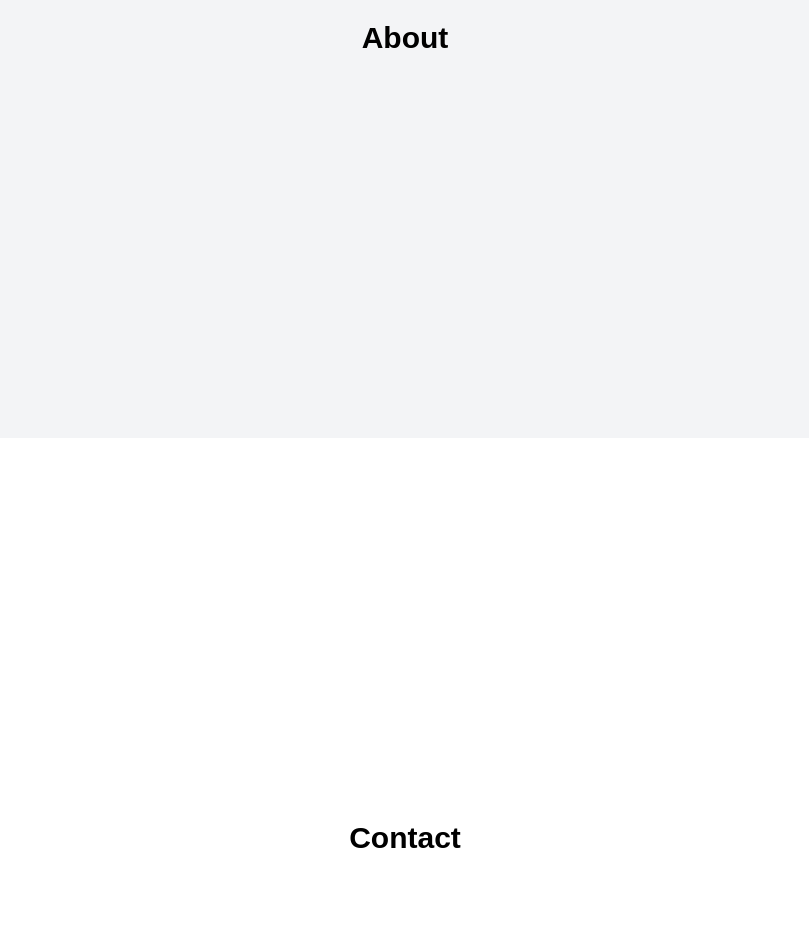
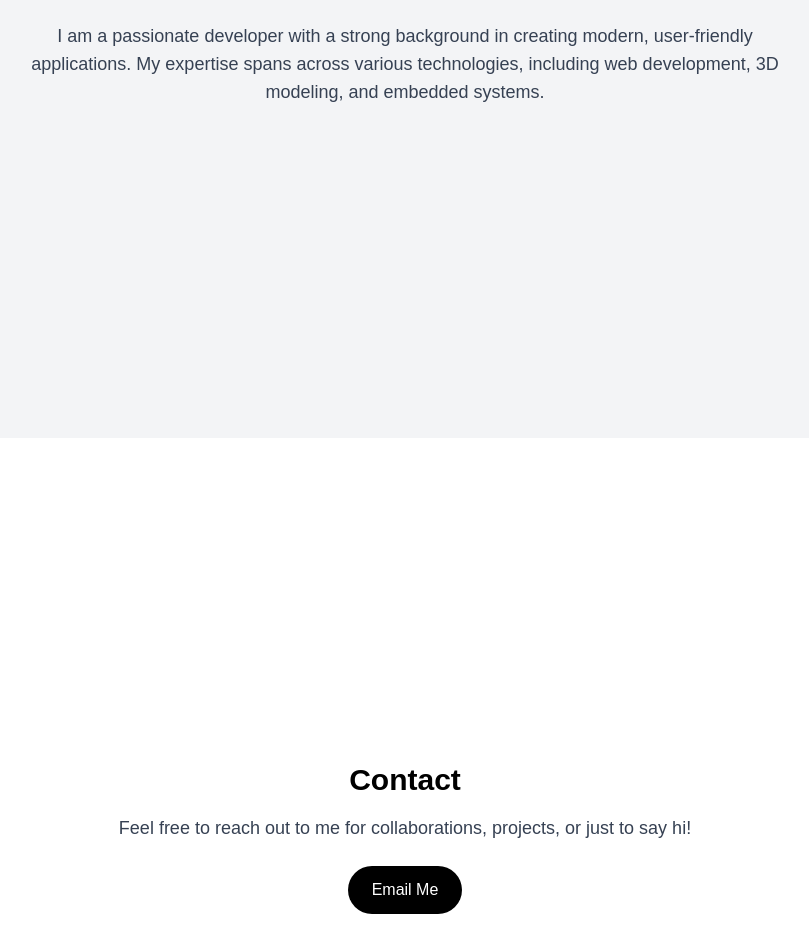
Before and after one commit to FinnSetchell/portfolio-app, a Next.js app: page / in a window 1280 px wide. Shown: the part 2835-3787 px from the top of the page, without its empty margins (235-1044 px from the left). Built offline with nearby package versions, Linux system fonts and the light colour scheme.

Commit message:
add About and Contact components

```diff
--- a/src/app/page.tsx
+++ b/src/app/page.tsx
@@ -1,6 +1,8 @@
 import Hero from "../components/Hero";
 import Projects from "../components/Projects";
 import Skills from "../components/Skills";
+import About from "../components/About";
+import Contact from "../components/Contact";
 
 export default function Home() {
   return (
@@ -8,20 +10,8 @@ export default function Home() {
       <Hero />
       <Projects />
       <Skills />
-      <section
-        id="about"
-        className="min-h-screen flex items-center justify-center bg-gray-100"
-      >
-        <h2 className="text-3xl font-bold">About</h2>
-        {/* Add your about content here */}
-      </section>
-      <section
-        id="contact"
-        className="min-h-screen flex items-center justify-center bg-white"
-      >
-        <h2 className="text-3xl font-bold">Contact</h2>
-        {/* Add your contact content here */}
-      </section>
+      <About />
+      <Contact />
     </div>
   );
 }
--- /dev/null
+++ b/src/components/About.tsx
@@ -0,0 +1,14 @@
+export default function About() {
+  return (
+    <section
+      id="about"
+      className="min-h-screen flex flex-col items-center justify-center bg-gray-100 px-4"
+    >
+      <h2 className="text-3xl font-bold mb-4">About</h2>
+      <p className="text-lg text-gray-700 text-center max-w-3xl">
+        {/* Add your about content here */}
+        I am a passionate developer with a strong background in creating modern, user-friendly applications. My expertise spans across various technologies, including web development, 3D modeling, and embedded systems.
+      </p>
+    </section>
+  );
+}
--- /dev/null
+++ b/src/components/Contact.tsx
@@ -0,0 +1,20 @@
+export default function Contact() {
+  return (
+    <section
+      id="contact"
+      className="min-h-screen flex flex-col items-center justify-center bg-white px-4"
+    >
+      <h2 className="text-3xl font-bold mb-4">Contact</h2>
+      <p className="text-lg text-gray-700 text-center max-w-3xl mb-6">
+        {/* Add your contact content here */}
+        Feel free to reach out to me for collaborations, projects, or just to say hi!
+      </p>
+      <a
+        href="mailto:finn.setchell@example.com"
+        className="bg-black text-white rounded-full px-6 py-3 hover:bg-gray-800 transition"
+      >
+        Email Me
+      </a>
+    </section>
+  );
+}
```
